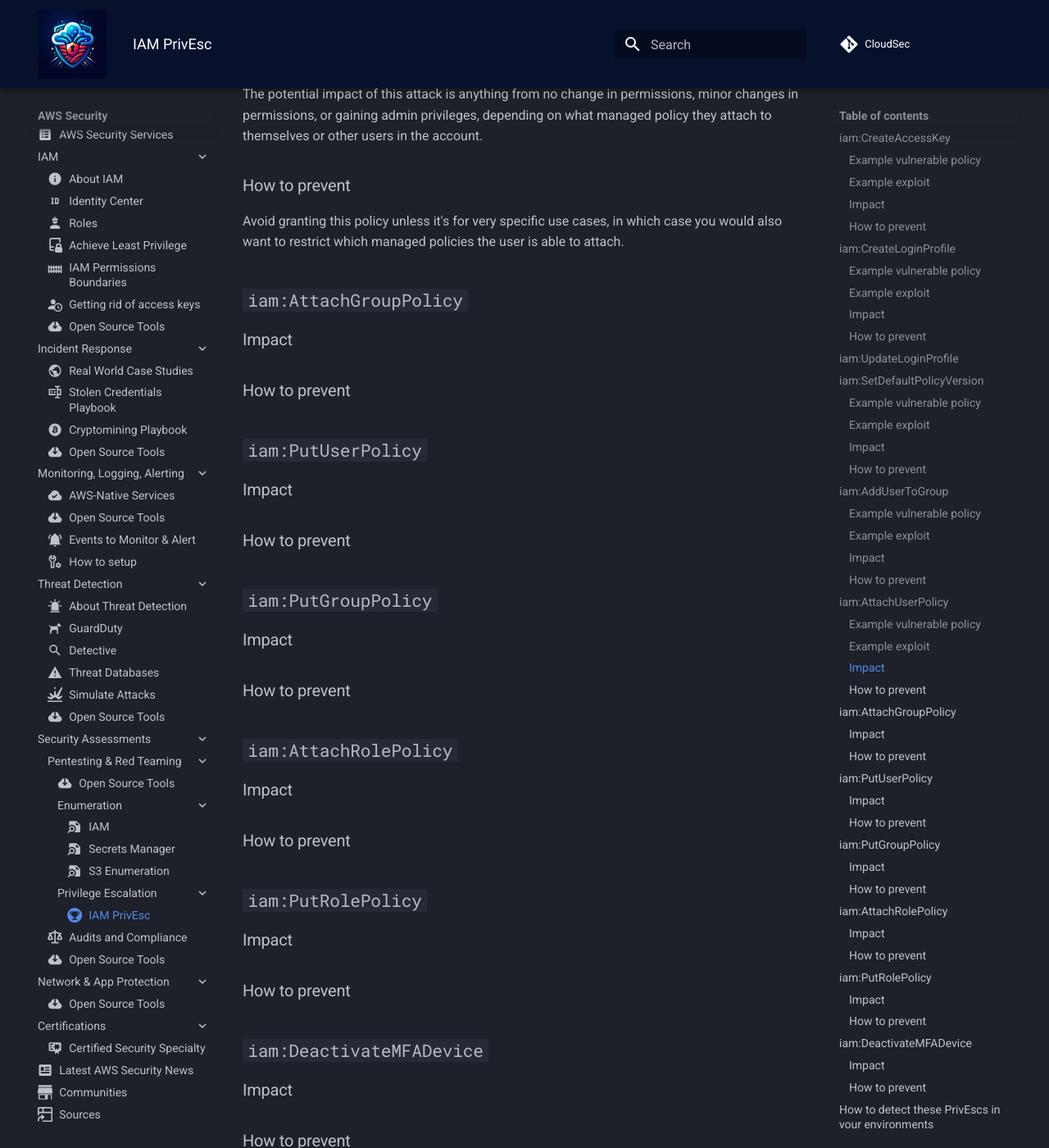
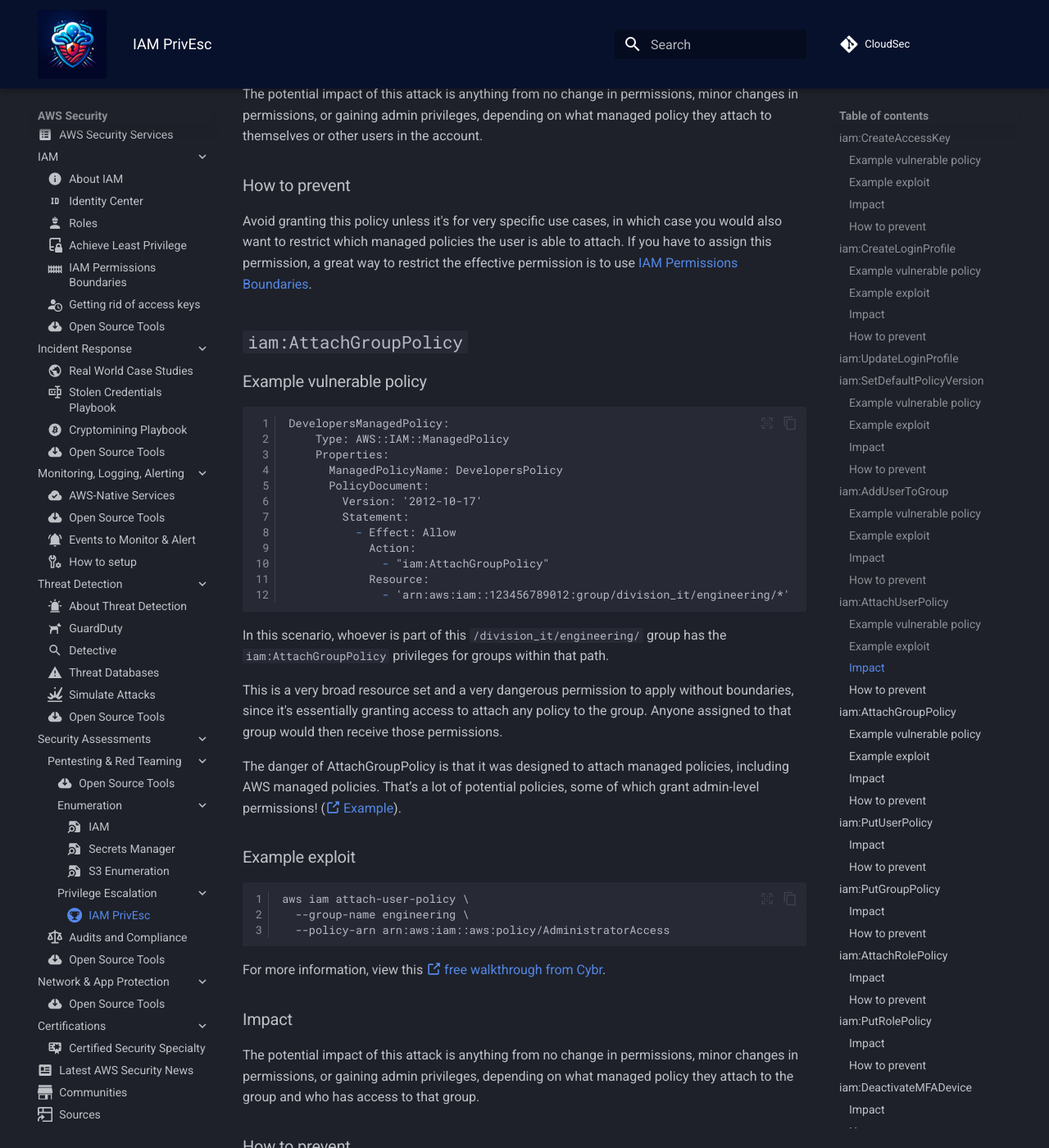
Before and after one commit to Cybr-Inc/CloudSec, an MkDocs documentation site: the page built from docs/aws/security-assessments/pentesting-red-teaming/privilege-escalation/iam-privilege-escalation.md, in a window 1280 px wide and 1400 px high, scrolled down 7194 px. Shown: the whole window at 82% size. Built offline with MkDocs 1.6.1 and Material for MkDocs 9.7.7, drawn with Linux system fonts in a browser that asks for light colours; comment, search, counter and statistics services are not loaded; some of the changed text lies outside the part shown.

Commit message:
added info for AttachGroupPolicy

````diff
--- a/docs/aws/security-assessments/pentesting-red-teaming/privilege-escalation/iam-privilege-escalation.md
+++ b/docs/aws/security-assessments/pentesting-red-teaming/privilege-escalation/iam-privilege-escalation.md
@@ -298,13 +298,50 @@ The potential impact of this attack is anything from no change in permissions, m
 
 ### How to prevent
 
-Avoid granting this policy unless it's for very specific use cases, in which case you would also want to restrict which managed policies the user is able to attach.
+Avoid granting this policy unless it's for very specific use cases, in which case you would also want to restrict which managed policies the user is able to attach. If you have to assign this permission, a great way to restrict the effective permission is to use [IAM Permissions Boundaries](/aws/iam/permissions-boundaries/).
 
 ## `iam:AttachGroupPolicy`
 
+### Example vulnerable policy
+```
+DevelopersManagedPolicy:
+    Type: AWS::IAM::ManagedPolicy
+    Properties:
+      ManagedPolicyName: DevelopersPolicy
+      PolicyDocument:
+        Version: '2012-10-17'
+        Statement:
+          - Effect: Allow
+            Action:
+              - "iam:AttachGroupPolicy"
+            Resource:
+              - 'arn:aws:iam::123456789012:group/division_it/engineering/*'
+```
+
+In this scenario, whoever is part of this `/division_it/engineering/` group has the `iam:AttachGroupPolicy` privileges for groups within that path.
+
+This is a very broad resource set and a very dangerous permission to apply without boundaries, since it's essentially granting access to attach any policy to the group. Anyone assigned to that group would then receive those permissions.
+
+The danger of AttachGroupPolicy is that it was designed to attach managed policies, including AWS managed policies. That’s a lot of potential policies, some of which grant admin-level permissions! ([:octicons-link-external-16: Example](https://docs.aws.amazon.com/aws-managed-policy/latest/reference/policy-list.html)).
+
+### Example exploit
+
+```
+aws iam attach-user-policy \
+  --group-name engineering \
+  --policy-arn arn:aws:iam::aws:policy/AdministratorAccess
+```
+
+For more information, view this [:octicons-link-external-16: free walkthrough from Cybr](https://cybr.com/courses/iam-privilege-escalation-labs/lessons/iamattachgrouppolicy-solution/).
+
+
 ### Impact
 
+The potential impact of this attack is anything from no change in permissions, minor changes in permissions, or gaining admin privileges, depending on what managed policy they attach to the group and who has access to that group.
+
 ### How to prevent
+
+Avoid granting this policy unless it's for very specific use cases, in which case you would also want to restrict which managed policies the user is able to attach. If you have to assign this permission, a great way to restrict the effective permission is to use [IAM Permissions Boundaries](/aws/iam/permissions-boundaries/).
 
 ## `iam:PutUserPolicy`
 
````
